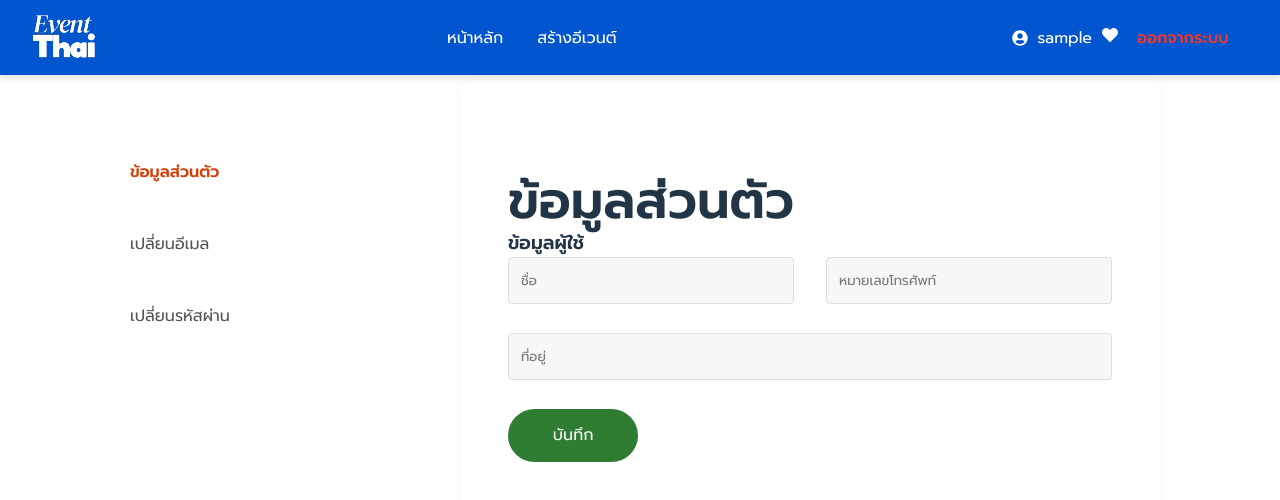
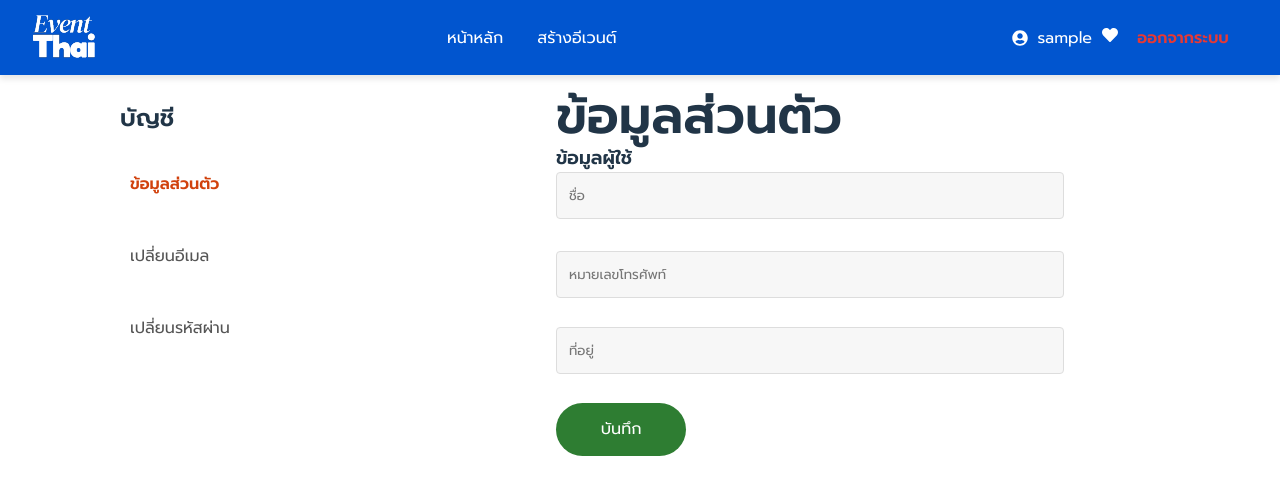
Before and after one commit to NarongdechP/Local-Vibes-Web-app, a React (Vite) app in the folder src/: page /Local-Vibes-Web-app/edit-profile in a window 1280 px wide. Shown: the top 500 px of the page. Built offline with nearby package versions, Linux system fonts and the light colour scheme; no server answers; sample sign-in values are in the browser's storage; some icons are missing.

Commit message:
update profile

```diff
--- a/src/pages/EditProfile.css
+++ b/src/pages/EditProfile.css
@@ -1,25 +1,24 @@
 /* Layout */
 .edit-profile-container {
   display: flex;
+  justify-content: center; /* ให้ form อยู่กลางแนวนอน */
   min-height: 80vh;
   width: 100vw;
   font-family: 'Prompt', sans-serif;
   background-color: #fff;
   align-items: flex-start;
-    margin: 0 !important; /* ใช้ !important ชั่วคราวเพื่อทดสอบ */
+  margin: 0 !important;
   padding: 0 !important;
-    margin-left: 250px;
+  margin-left: 0; /* ยกเลิก margin-left เดิม */
 }
 
-
-
+/* Sidebar */
 .sidebar h3 {
   margin-bottom: 2.5rem;
   font-weight: bold;
   color: #333;
   font-size: 1.2rem;
   margin-top: 1rem;
-
 }
 
 .sidebar ul {
@@ -35,43 +34,41 @@
   cursor: pointer;
   border-radius: 6px;
   transition: all 0.3s;
-
-
 }
 
 .sidebar li:hover,
 .sidebar li.active {
   color: #d1410c;
   font-weight: 600;
-
-
 }
 
 /* Main Content */
 .profile-content {
   flex: 1;
-    padding: 5.8rem 3rem;
+  padding: 0.5rem 6rem; /* เพิ่มระยะห่างด้านบน */
   max-width: 700px;
-    margin: 0 auto; /* เพิ่มการจัดตรงกลาง */
+  margin: 0 auto;
   background-color: #fff;
   border-radius: 12px;
-    box-shadow: 0 4px 10px rgba(0,0,0,0.05); /* เงานุ่ม ๆ */
+
 }
-
-
 
 .profile-header {
   margin-bottom: 2rem;
+
+  text-align: center;
 }
 
 .profile-header h1 {
   font-size: 1.8rem;
+
   font-weight: bold;
   color: #333;
   margin-bottom: 0.5rem;
 }
 
 .profile-header h3 {
+
   font-size: 1.2rem;
   color: #666;
   font-weight: normal;
@@ -79,6 +76,7 @@
 
 .profile-image-section {
   display: flex;
+  flex-direction: column;
   align-items: center;
   margin: 2rem 0 3rem;
 }
@@ -88,7 +86,7 @@
   height: 100px;
   border-radius: 50%;
   background-color: #e0e0e0;
-    margin-right: 2rem;
+  margin-bottom: 1rem;
   position: relative;
   overflow: hidden;
 }
@@ -110,6 +108,7 @@
   display: flex;
   gap: 2rem;
   margin-bottom: 1.8rem;
+  flex-wrap: wrap; /* เผื่อจอแคบ */
 }
 
 .form-group {
@@ -139,10 +138,9 @@
 /* Buttons */
 .form-actions {
   display: flex;
-    justify-content: flex-end;
+  justify-content: center; /* เปลี่ยนจาก flex-end เป็น center */
   gap: 1rem;
   margin-top: 3rem;
-
 }
 
 .button-confirm {
@@ -175,6 +173,7 @@
 .button-cancel:hover {
   background-color: #ffebee;
 }
+
 body, html {
   margin: 0;
   padding: 0;
--- a/src/pages/EditProfile.jsx
+++ b/src/pages/EditProfile.jsx
@@ -125,7 +125,7 @@ function EditProfile() {
   return (
     <div class="edit-profile-container">
       <div class="sidebar">
-        <h3>  </h3>
+        <h2>บัญชี  </h2>
 
         <ul>
           <li class={activeForm === 'profile' ? 'active' : ''} onClick={() => setActiveForm('profile')}>
@@ -151,6 +151,7 @@ function EditProfile() {
         {activeForm === 'profile' && (
           <>
             <h1>ข้อมูลส่วนตัว</h1>
+            <h2> </h2>
             <h3>ข้อมูลผู้ใช้</h3>
             <form onSubmit={handleSave}>
               <div className="form-row">
```
Lines whose indentation alone changed are shown as unchanged.
